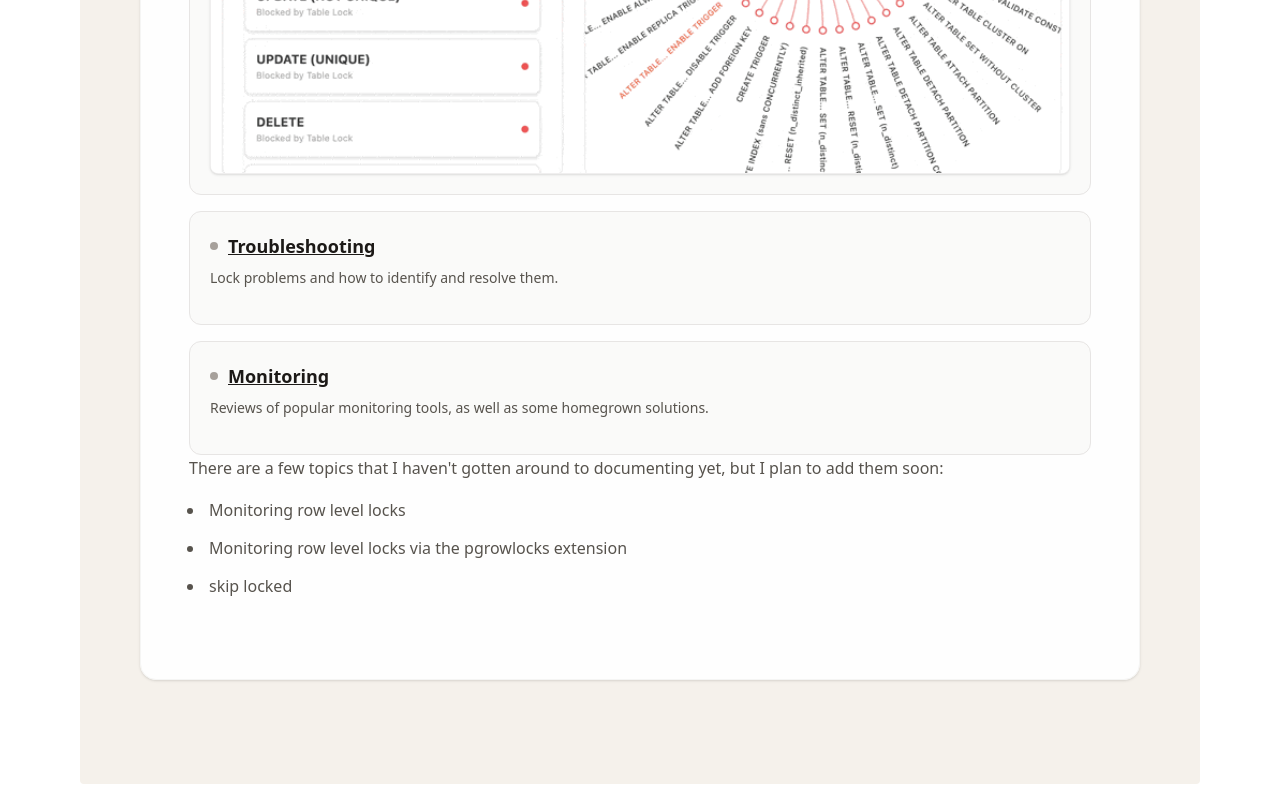
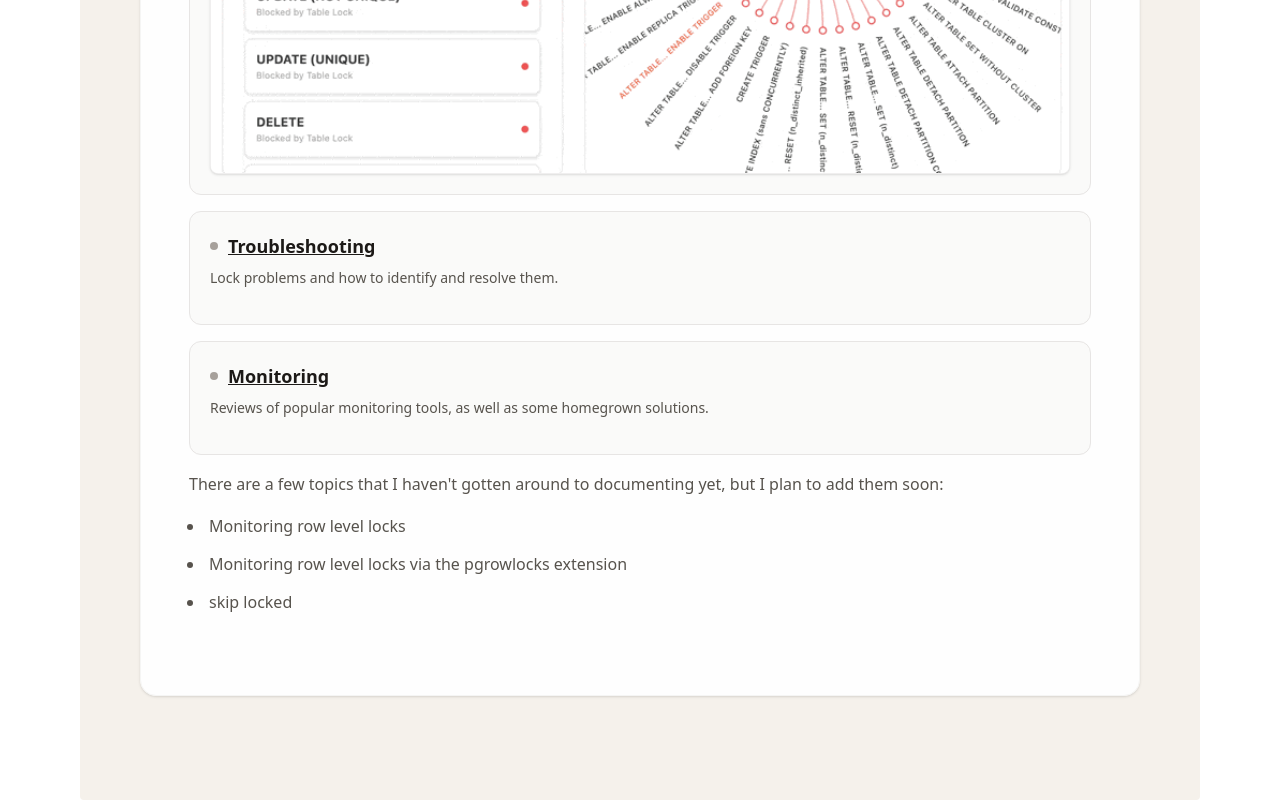
Before and after one commit to TheOtherBrian1/Postgres_Lock_Explainer, a SvelteKit app: page / in a window 1280 px wide. Shown: the part 1693-2493 px from the top of the page. Built offline with nearby package versions, Linux system fonts and the light colour scheme.

Commit message:
added margins

```diff
--- a/src/routes/+page.svelte
+++ b/src/routes/+page.svelte
@@ -115,7 +115,7 @@
 			{/each}
 		</div>
 	</div>
-	<p>
+	<p class='mt-4'>
 		There are a few topics that I haven't gotten around to documenting yet, but I plan to add them soon:
 	</p>
 	{#snippet item1()}
```
